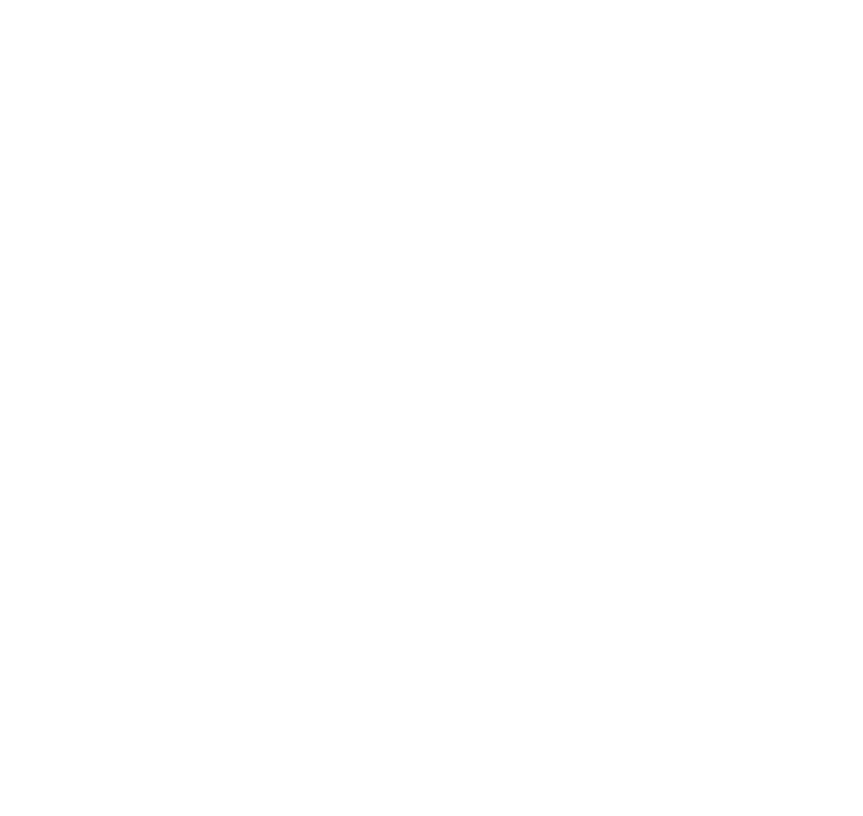
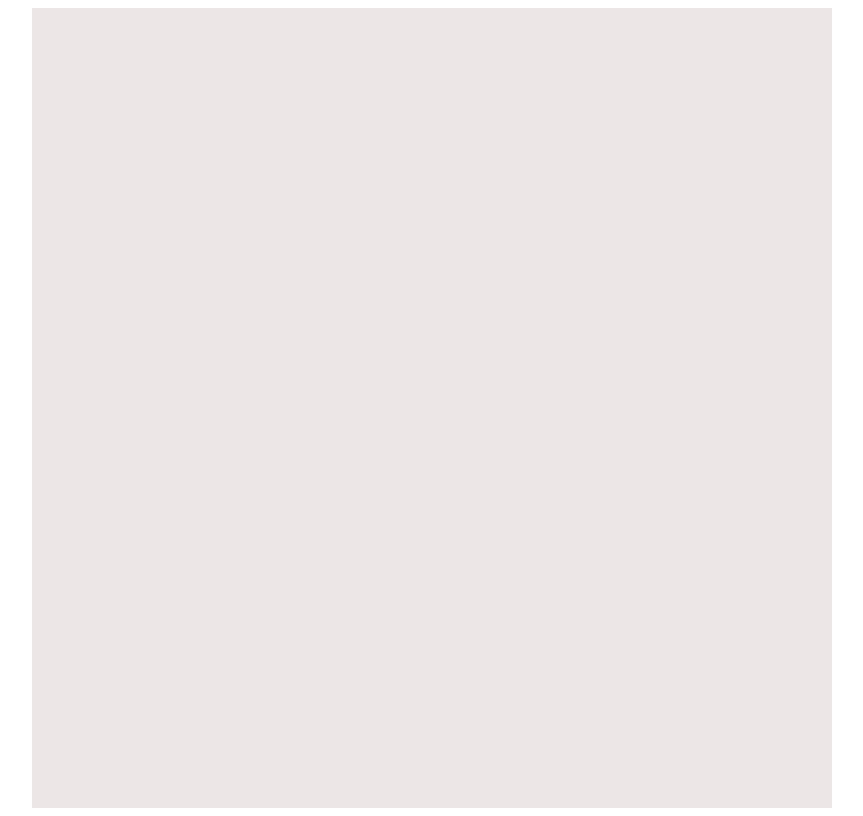
Before and after one commit to umar006/learn-frontend, a plain HTML site: page odin-etch-a-skecth/index.html in a window 1280 px wide. Shown: the whole page, without its empty margins (208-1071 px from the left). Drawn offline with Linux system fonts and the light colour scheme.

Commit message:
Create grid container

```diff
--- a/odin-etch-a-skecth/index.html
+++ b/odin-etch-a-skecth/index.html
@@ -5,6 +5,8 @@
     <link rel="stylesheet" href="style.css" />
   </head>
   <body>
+      <div class="container">
+      </div>
     <script src="script.js"></script>
   </body>
 </html>
--- a/odin-etch-a-skecth/style.css
+++ b/odin-etch-a-skecth/style.css
@@ -0,0 +1,10 @@
+* {
+    box-sizing: border-box;
+}
+
+.container {
+    background-color: #ede6e6;
+    width: 800px;
+    height: 800px;
+    margin: 0 auto;
+}
```
